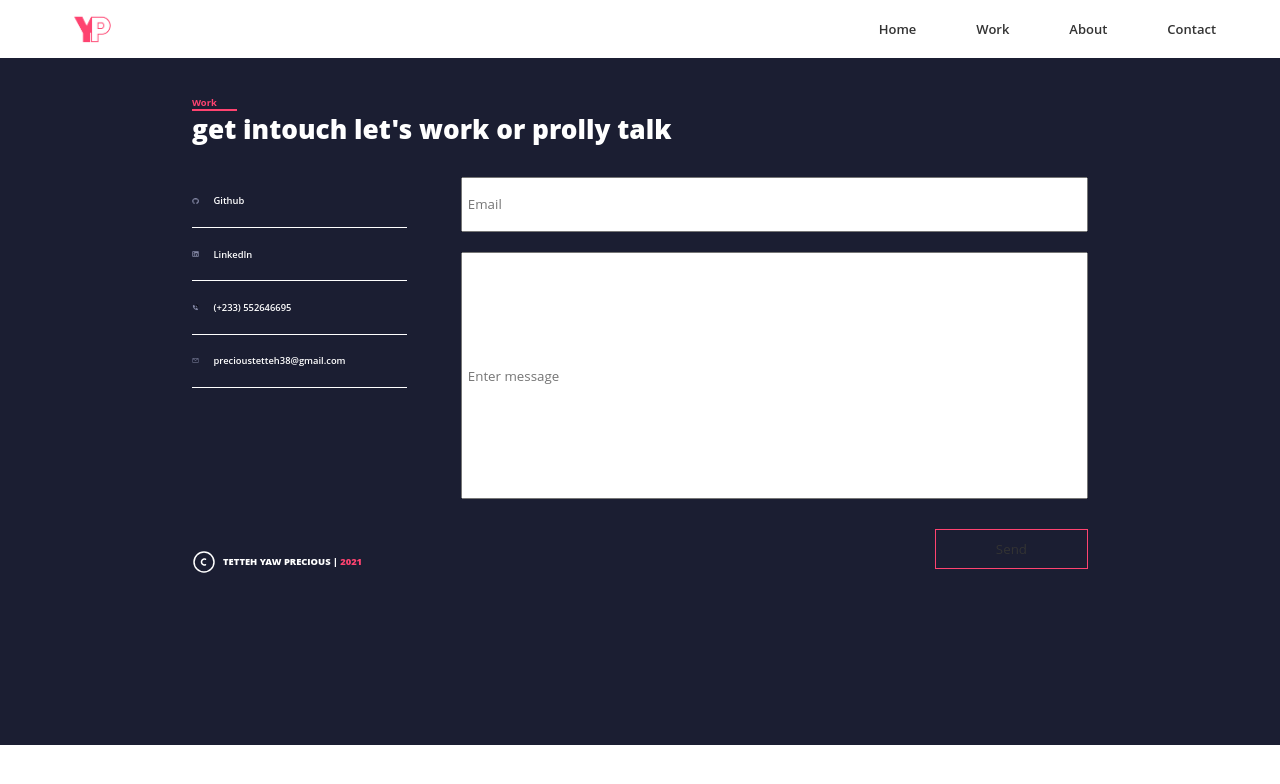
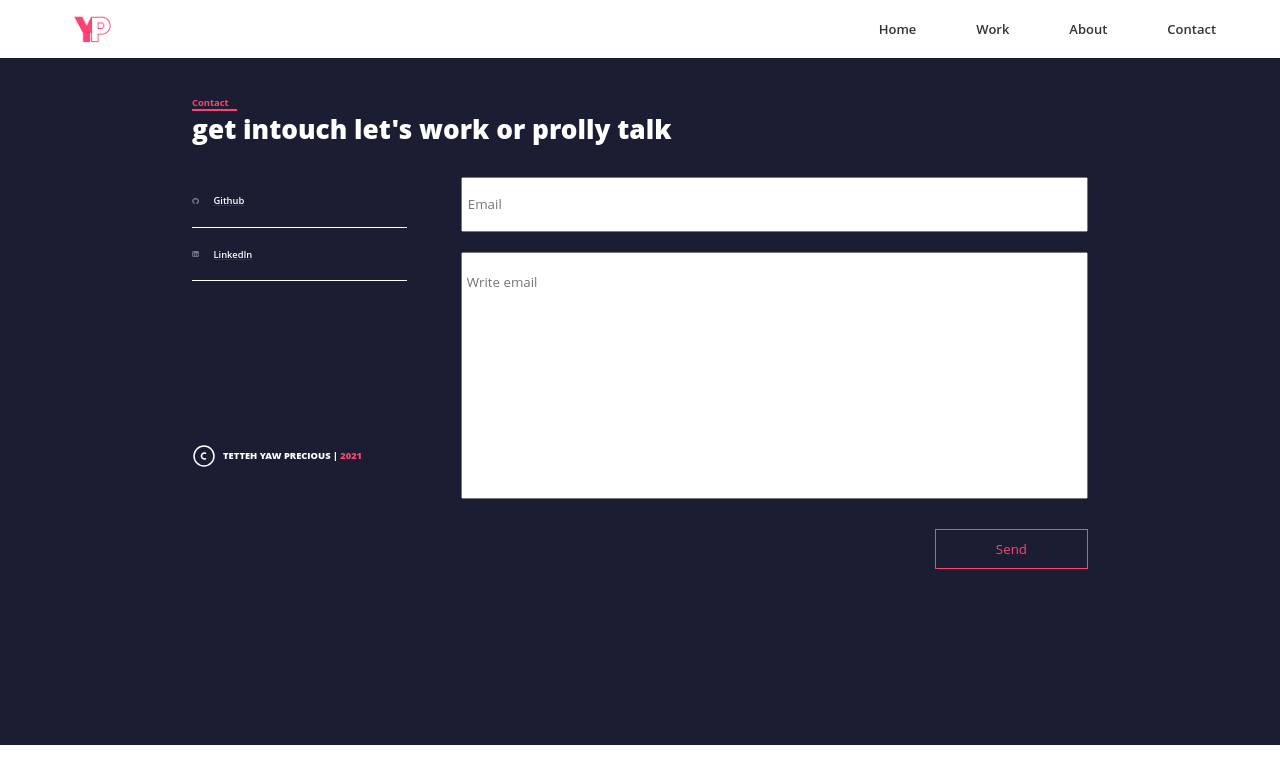
Before and after one commit to Tetteh-Yaw-Precious/personal_website, a React (Create React App) app: page /ContactUs in a window 1280 px wide. Shown: the top 784 px of the page. Built offline with nearby package versions, Linux system fonts and the light colour scheme.

Commit message:
improved animation

```diff
--- a/package.json
+++ b/package.json
@@ -6,6 +6,7 @@
     "@testing-library/jest-dom": "^5.14.1",
     "@testing-library/react": "^11.2.7",
     "@testing-library/user-event": "^12.8.3",
+    "firebase": "^9.2.0",
     "framer-motion": "^4.1.17",
     "react": "^17.0.2",
     "react-dom": "^17.0.2",
--- a/src/animations/Pageanimation.js
+++ b/src/animations/Pageanimation.js
@@ -7,7 +7,9 @@ export const pageAnimation = {
     opacity: 1,
     y: 0,
     transition: {
-      duration: 1,
+      duration: 0.3,
+      when: "beforeChildren",
+      staggerChildren: 0.25,
     },
   },
   exit: {
@@ -15,3 +17,30 @@ export const pageAnimation = {
     y: 100,
   },
 };
+
+export const titleAnim = {
+  hidden: { y: 50, opacity: 0 },
+  show: { y: 0, opacity: 1 },
+  transition: { duration: 0.75, ease: "easeOut" },
+};
+export const fade = {
+  hidden: { opacity: 0 },
+  show: {
+    opacity: 1,
+    transition: {
+      ease: "easeOut",
+      duration: 0.75,
+    },
+  },
+};
+export const photoAnim={
+  hidden: {
+    scale:1.3,
+    Opacity: 0
+  },
+  show:{
+    scale: 1,
+    opacity: 1,
+    transition:{ease: "easeOut", duration: 0.75}
+  }
+}
--- a/src/components/Contact.js
+++ b/src/components/Contact.js
@@ -1,35 +1,38 @@
 import React from "react";
-import { Link } from "react-router-dom";
 import styled from "styled-components";
 import { device } from "../helpers/Mixins";
 import ContactSocials from "./ContactSocials";
 import contact_github from "../images/contact_github.svg";
 import contactlinkedin from "../images/contact_linkedin.svg";
-import contact_call from "../images/contact_call.svg";
-import contact_email from "../images/contact_email.svg";
 import copyright from "../images/copyright.svg";
 // //import Animations
 import { motion } from "framer-motion";
-import { pageAnimation } from "../animations/Pageanimation";
+import { pageAnimation, titleAnim } from "../animations/Pageanimation";
 
 const Contact = () => {
   return (
     <StyledContact>
-      <motion.div variants={pageAnimation} initial="hidden" animate="show" exit="exit">
-        <h4>Work</h4>
+      <motion.div
+        variants={pageAnimation}
+        initial="hidden"
+        animate="show"
+        exit="exit"
+      >
+        <motion.h4 variants={titleAnim}>Contact</motion.h4>
         <h1>get intouch let's work or prolly talk</h1>
         <div className="contact_ct">
           <div className="socials">
-            <ContactSocials social={contact_github} socialname="Github" />
-            <ContactSocials social={contactlinkedin} socialname="LinkedIn" />
             <ContactSocials
-              social={contact_call}
-              socialname="(+233) 552646695"
+              social={contact_github}
+              socialname="Github"
+              path="https://github.com/Tetteh-Yaw-Precious"
             />
             <ContactSocials
-              social={contact_email}
-              socialname="precioustetteh38@gmail.com"
+              social={contactlinkedin}
+              socialname="LinkedIn"
+              path="https://www.linkedin.com/in/precious-tetteh-431b0418b/"
             />
+
             <div className="copyright">
               <div className="copy-ct">
                 <img src={copyright} alt="Tetteh Yaw Precious Copyright" />
@@ -40,14 +43,15 @@ const Contact = () => {
             </div>
           </div>
           <form className="contactForm">
-            <input type="text" placeholder="Email" />
-            <input type="textarea" placeholder="Enter message" />
+            <input type="text" placeholder="Email" required />
+            <textarea
+              name="email message"
+              placeholder="Write email"
+              required
+            ></textarea>
             <div className="button_ct">
-              <button>
-                {" "}
-                <Link to="/Work" className="link">
-                  Send
-                </Link>
+              <button type="submit" className="submitBtn">
+                Send
               </button>
             </div>
           </form>
@@ -136,10 +140,13 @@ const StyledContact = styled.div`
         outline: none;
         padding-left: 0.5rem;
       }
-      input[type="textarea"] {
-        min-height: 45%;
+      textarea {
         padding-left: 0.5rem;
+        padding-top: 2rem;
         outline: none;
+        height: 45%;
+        outline: none;
+        resize: none;
         @media ${device.phone} {
           min-height: 25rem;
         }
@@ -147,10 +154,11 @@ const StyledContact = styled.div`
       .button_ct {
         display: flex;
         justify-content: flex-end;
-        button {
-          color: #fe4370;
+        .submitBtn {
+          padding: 1rem 6rem;
+          color: #fe4370 !important;
           &:hover {
-            color: white;
+            color: white !important;
           }
         }
       }
--- a/src/components/ContactSocials.js
+++ b/src/components/ContactSocials.js
@@ -2,11 +2,13 @@ import React from "react";
 import styled from "styled-components";
 //importing mediaquery manger
 import { device } from "../helpers/Mixins";
-const ContactSocials = ({ social, socialname }) => {
+const ContactSocials = ({ social, socialname, path }) => {
   return (
     <SocialCard>
       <img src={social} alt="Tetteh Yaw Precious github" />
-      <h4>{socialname}</h4>
+      <a href={path} target="_blank" rel="noreferrer">
+        <h4>{socialname}</h4>
+      </a>
     </SocialCard>
   );
 };
@@ -17,19 +19,18 @@ const SocialCard = styled.div`
   min-height: 10%;
   display: flex;
   align-items: center;
-  @media ${device.phone}{
+  @media ${device.phone} {
     width: 100%;
   }
   img {
     padding: 0 1.5rem 0 0;
     width: 10%;
-    @media ${device.phone}{
-    width: 12%;
-  }
-
+    @media ${device.phone} {
+      width: 12%;
+    }
   }
   h4 {
-      width: 100%;
+    width: 100%;
     color: white;
     border-bottom: none;
   }
--- a/src/components/Globalstyles.js
+++ b/src/components/Globalstyles.js
@@ -52,9 +52,11 @@ h4{
   padding: 0 2rem 0.5rem 0;
 }
 p{
-  font-size: 1.5rem;
+  font-size: 1.4rem;
   line-height: 190%;
   font-weight: lighter;
+  color: #3d3d3d;
+  font-family: 'Source Sans Pro', sans-serif;
 }
 button{
   padding: 1rem 0rem;
--- a/src/components/Landingpage.js
+++ b/src/components/Landingpage.js
@@ -6,6 +6,7 @@ import mainimage from "../images/mainimage.svg";
 //import Animations
 import { motion } from "framer-motion";
 import { pageAnimation } from "../animations/Pageanimation";
+import { titleAnim,fade,photoAnim } from "../animations/Pageanimation";
 
 const Landingpage = () => {
   return (
@@ -17,15 +18,15 @@ const Landingpage = () => {
         animate="show"
         exit="exit"
       >
-        <motion.img src={mainimage} alt="bannerimage" />
+        <motion.img src={mainimage} alt="bannerimage" variants={photoAnim}/>
         <motion.div className="description">
-          <motion.h2>
+          <motion.h2 variants={titleAnim}>
             Hi, I am <span>Yaw Precious</span>
           </motion.h2>
-          <motion.p>
+          <motion.p variants={fade}>
             a self-taught Designer and frontend Developer from Ghana
           </motion.p>
-          <motion.button>
+          <motion.button variants={fade}>
             <Link to="/Work" className="link">
               Work
             </Link>
--- a/src/components/ProjectCard.js
+++ b/src/components/ProjectCard.js
@@ -1,12 +1,14 @@
 import React from "react";
 import styled from "styled-components";
+import { motion } from "framer-motion";
+import { titleAnim } from "../animations/Pageanimation";
 const ProjectCard = ({ techtype, worktype,projectName,projectCat,techused }) => {
   return (
-    <StyledProjectCard>
-      <div className="sociallinks">
+    <StyledProjectCard variants={titleAnim}>
+      <motion.div className="sociallinks" variants={titleAnim}>
         <img src={techtype} alt="github profile" />
         <img src={worktype} alt="type of work" />
-      </div>
+      </motion.div>
       <div className="cardInfo">
         <h2>{projectName}</h2>
         <h3>{projectCat}</h3>
@@ -20,7 +22,7 @@ const ProjectCard = ({ techtype, worktype,projectName,projectCat,techused }) =>
     </StyledProjectCard>
   );
 };
-const StyledProjectCard = styled.div`
+const StyledProjectCard = styled(motion.div)`
   border: 1px solid black;
   padding: 4rem 1rem 3rem 3rem;
   display: flex;
--- a/src/components/Work.js
+++ b/src/components/Work.js
@@ -8,7 +8,7 @@ import design from "../images/design.svg";
 import dribbble from "../images/dribbble.svg";
 //import Animations
 import { motion } from "framer-motion";
-import { pageAnimation } from "../animations/Pageanimation";
+import { pageAnimation,titleAnim } from "../animations/Pageanimation";
 
 const Work = () => {
   return (
@@ -20,7 +20,7 @@ const Work = () => {
         animate="show"
         exit="exit"
       >
-        <h4>Work</h4>
+        <motion.h4 variants={titleAnim}>Work</motion.h4>
         <h1>a couple of my projects so far</h1>
         <div className="projects">
           <ProjectCard
@@ -73,7 +73,7 @@ const Work = () => {
 const StyledWork = styled.div`
   width: 100%;
   min-height: 80vh;
-  padding: 1% 15%;
+  padding: 3% 15%;
   display: flex;
   flex-direction: column;
   overflow: hidden;
```
Also changed, not shown: src/api/firebaseConfig.js (added, +21 -0 lines), src/images/mainimage.svg, 1 other file (tests, documents, lock files or other folders).
